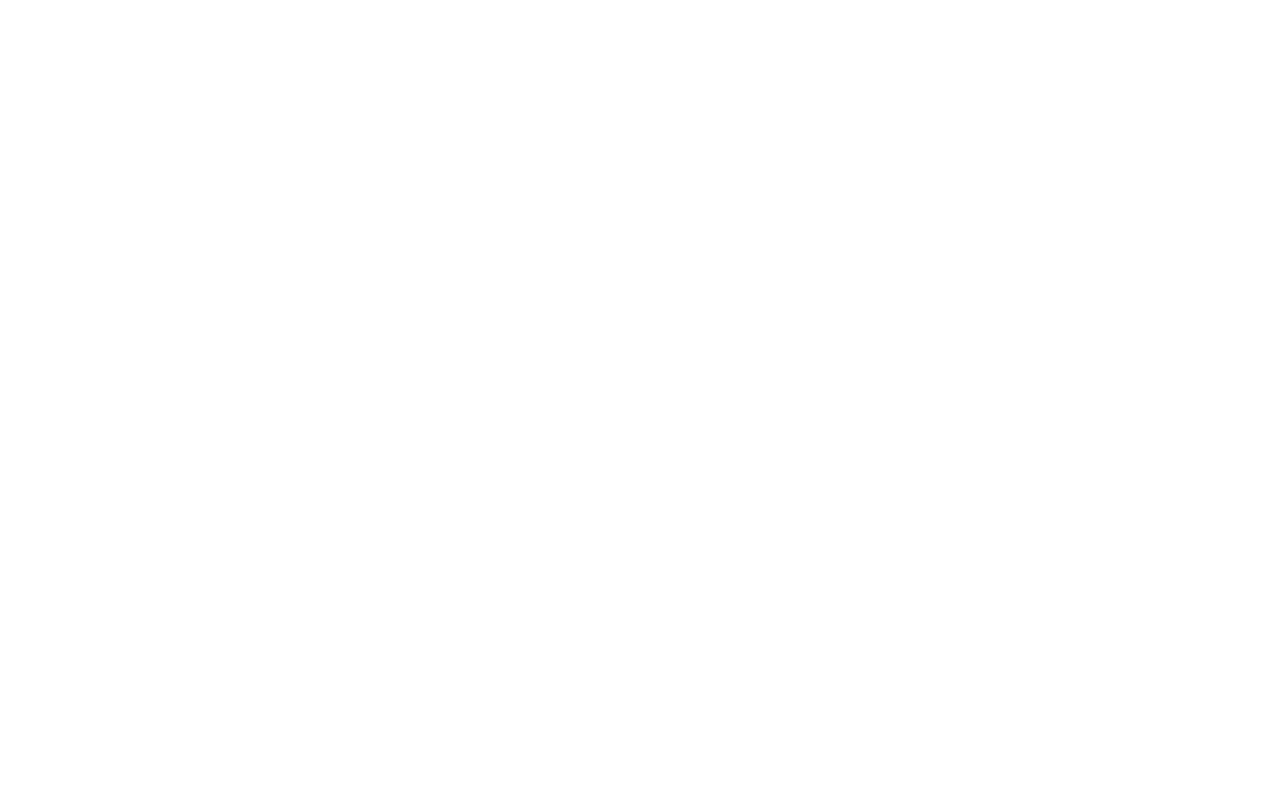
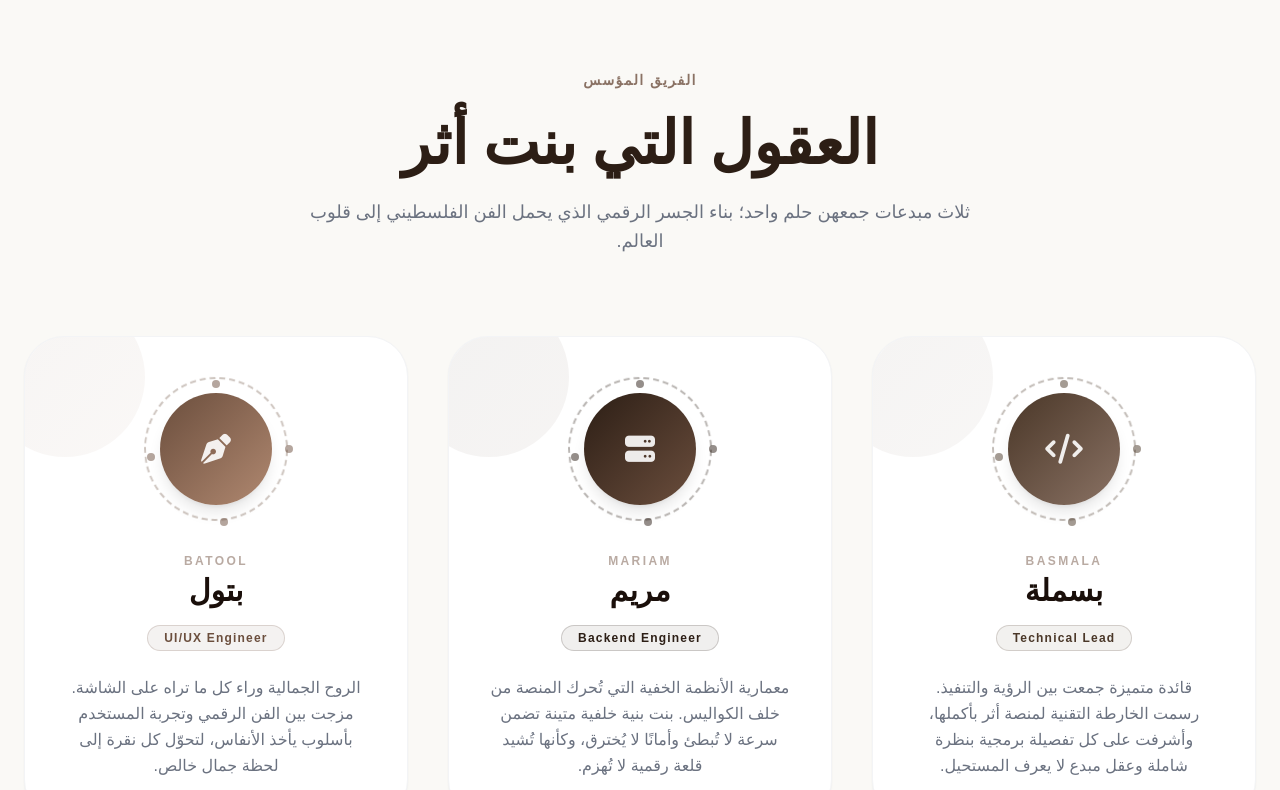
Before and after one commit to basmalasamaneh/sky-ui, a Next.js app: page /about in a window 1280 px wide. Shown: the part 2090-2880 px from the top of the page. Before the commit the page ends 2113 px from the top, so only its background shows below. Built offline with nearby package versions, Linux system fonts and the light colour scheme.

Commit message:
added a creator team section

```diff
--- a/app/about/page.js
+++ b/app/about/page.js
@@ -2,6 +2,36 @@
 
 import React from 'react';
 import { motion } from 'framer-motion';
+
+const creators = [
+  {
+    name: "بسملة",
+    englishName: "Basmala",
+    role: "Technical Lead",
+    icon: "fa-code",
+    gradient: "linear-gradient(135deg, #4a3728 0%, #8a7264 100%)",
+    ringColor: "#4a3728",
+    desc: "قائدة متميزة جمعت بين الرؤية والتنفيذ. رسمت الخارطة التقنية لمنصة أثر بأكملها، وأشرفت على كل تفصيلة برمجية بنظرة شاملة وعقل مبدع لا يعرف المستحيل.",
+  },
+  {
+    name: "مريم",
+    englishName: "Mariam",
+    role: "Backend Engineer",
+    icon: "fa-server",
+    gradient: "linear-gradient(135deg, #2c1e15 0%, #6b4e3d 100%)",
+    ringColor: "#2c1e15",
+    desc: "معمارية الأنظمة الخفية التي تُحرك المنصة من خلف الكواليس. بنت بنية خلفية متينة تضمن سرعة لا تُبطئ وأمانًا لا يُخترق، وكأنها تُشيد قلعة رقمية لا تُهزم.",
+  },
+  {
+    name: "بتول",
+    englishName: "Batool",
+    role: "UI/UX Engineer",
+    icon: "fa-pen-nib",
+    gradient: "linear-gradient(135deg, #6b4e3d 0%, #b08870 100%)",
+    ringColor: "#6b4e3d",
+    desc: "الروح الجمالية وراء كل ما تراه على الشاشة. مزجت بين الفن الرقمي وتجربة المستخدم بأسلوب يأخذ الأنفاس، لتحوّل كل نقرة إلى لحظة جمال خالص.",
+  },
+];
 
 export default function AboutPage() {
   return (
@@ -91,6 +121,105 @@
           </div>
         </div>
       </section>
+
+      {/* Team Section */}
+      <section className="py-32 px-6 max-w-7xl mx-auto">
+        <div className="text-center mb-20">
+          <motion.div
+            initial={{ opacity: 0, y: 20 }}
+            whileInView={{ opacity: 1, y: 0 }}
+            viewport={{ once: true }}
+          >
+            <span className="text-[#8a7264] text-sm font-bold uppercase tracking-widest mb-6 block">الفريق المؤسس</span>
+            <h2 className="text-4xl md:text-6xl font-bold font-art mb-6 text-[#2c1e15]">العقول التي بنت أثر</h2>
+            <p className="text-lg text-gray-500 font-light max-w-2xl mx-auto leading-relaxed">
+              ثلاث مبدعات جمعهن حلم واحد؛ بناء الجسر الرقمي الذي يحمل الفن الفلسطيني إلى قلوب العالم.
+            </p>
+          </motion.div>
+        </div>
+
+        <div className="grid md:grid-cols-3 gap-10">
+          {creators.map((creator, idx) => (
+            <motion.div
+              key={idx}
+              initial={{ opacity: 0, y: 40 }}
+              whileInView={{ opacity: 1, y: 0 }}
+              viewport={{ once: true }}
+              transition={{ delay: idx * 0.15 }}
+              className="group"
+            >
+              <div className="bg-white rounded-[40px] p-10 shadow-sm border border-gray-100 hover:shadow-2xl transition-all duration-500 text-center relative overflow-hidden">
+
+                {/* Background decoration blob */}
+                <div
+                  className="absolute -top-10 -left-10 w-40 h-40 rounded-full opacity-[0.06] pointer-events-none"
+                  style={{ background: creator.gradient }}
+                />
+
+                {/* Avatar */}
+                <div className="relative w-36 h-36 mx-auto mb-8">
+                  {/* Outer slow-spinning dashed ring */}
+                  <motion.div
+                    animate={{ rotate: 360 }}
+                    transition={{ duration: 24, repeat: Infinity, ease: "linear" }}
+                    className="absolute inset-0 rounded-full"
+                    style={{ border: `2px dashed ${creator.ringColor}55` }}
+                  />
+                  {/* Cardinal dot decorations */}
+                  {[0, 90, 180, 270].map((deg) => (
+                    <div
+                      key={deg}
+                      className="absolute w-2 h-2 rounded-full"
+                      style={{
+                        background: creator.ringColor,
+                        top: "50%",
+                        left: "50%",
+                        transform: `rotate(${deg}deg) translateY(-69px) translateX(-4px)`,
+                        opacity: 0.5,
+                      }}
+                    />
+                  ))}
+                  {/* Inner gradient circle */}
+                  <div
+                    className="absolute inset-4 rounded-full flex items-center justify-center shadow-lg group-hover:scale-105 transition-transform duration-500"
+                    style={{ background: creator.gradient }}
+                  >
+                    <i className={`fa-solid ${creator.icon} text-3xl text-white/90`} />
+                  </div>
+                </div>
+
+                {/* English name subtle label */}
+                <p className="text-xs font-bold tracking-[0.2em] text-[#8a7264]/60 uppercase mb-1">
+                  {creator.englishName}
+                </p>
+                {/* Arabic name */}
+                <h3 className="text-3xl font-bold font-art text-[#1a0f0a] mb-4">
+                  {creator.name}
+                </h3>
+
+                {/* Role badge */}
+                <span
+                  className="inline-block px-4 py-1 rounded-full text-xs font-bold tracking-widest border mb-6"
+                  style={{
+                    background: `${creator.ringColor}12`,
+                    color: creator.ringColor,
+                    borderColor: `${creator.ringColor}30`,
+                  }}
+                >
+                  {creator.role}
+                </span>
+
+                {/* Description */}
+                <p className="text-gray-500 font-light leading-relaxed text-base">
+                  {creator.desc}
+                </p>
+
+              </div>
+            </motion.div>
+          ))}
+        </div>
+      </section>
+
     </div>
   );
 }
```
